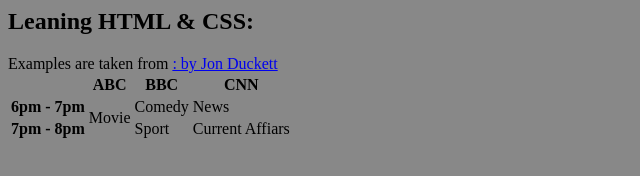
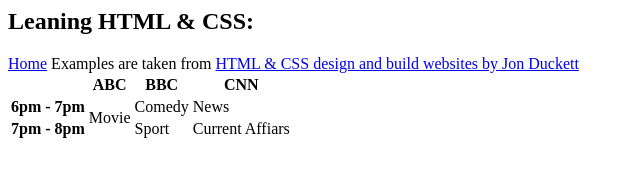
Before and after one commit to M01010100/M01010100.github.io, a plain HTML site: page blog1.html in a window 1280 px wide. Shown: the whole page, without its empty margins (0-640 px from the left). Drawn offline with Linux system fonts and the light colour scheme.

Commit message:
0.0.1 blog1 home nav, blog2 creation refactor css

```diff
--- a/blog1.html
+++ b/blog1.html
@@ -1,6 +1,7 @@
-<body style="background-color: #888;">
+<body>
   <h2> Leaning HTML & CSS: </h2>
-  <a> Examples are taken from <a href ="https://htmlandcssbook.com/" HTML & CSS design and build websites >: by Jon Duckett</a>
+  <a href="index.html">Home</a>
+  <a> Examples are taken from <a href ="https://htmlandcssbook.com/" >HTML & CSS design and build websites by Jon Duckett</a>
   <table>
     <tr>
       <th></th>
@@ -22,4 +23,5 @@
   </table>
 
 
+
 </body>
```
Also changed, not shown: blog2.html (added), index_style.css (renamed from style.css).
